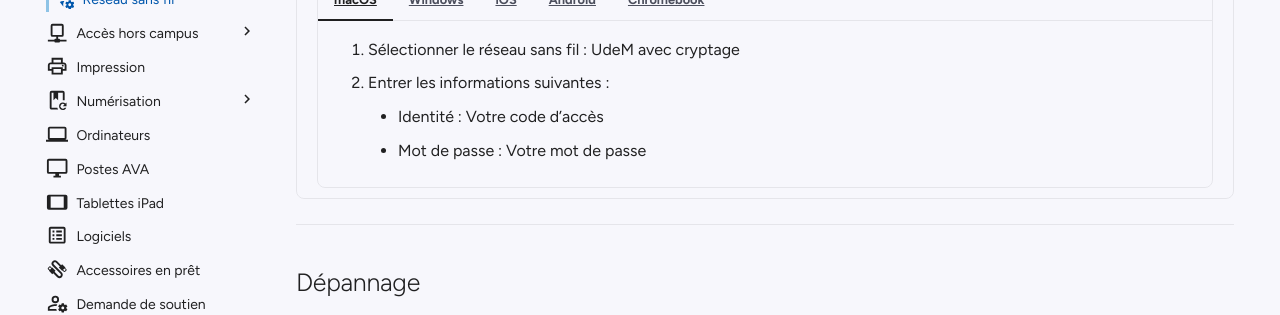
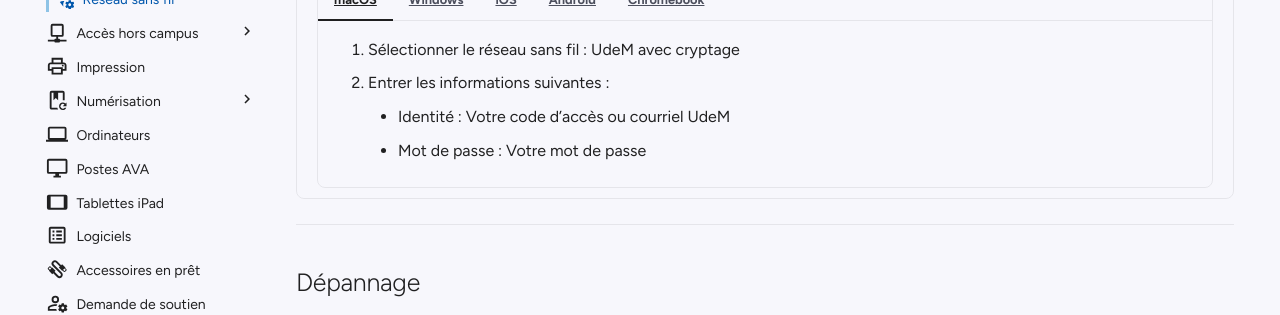
Before and after one commit to bibudem/hub, an MkDocs documentation site: the page built from docs/informatique/sans-fil.md, in a window 1280 px wide and 900 px high, scrolled down 625 px. Shown: the part 153-468 px from the top of the window. Built offline with MkDocs 1.6.1 and Material for MkDocs 9.7.7, drawn with Linux system fonts in a browser that asks for light colours; some web fonts are replaced; comment, search, counter and statistics services are not loaded.

Commit message:
changé ab12345 ou p1234567 pour ou courriel UdeM

```diff
--- a/docs/informatique/sans-fil.md
+++ b/docs/informatique/sans-fil.md
@@ -18,13 +18,13 @@ L'université de Montréal offre plusieurs réseaux Wi-Fi à travers les campus
     === "macOS"
         1. Sélectionner le réseau sans fil : UdeM avec cryptage
         2. Entrer les informations suivantes :
-              - Identité : Votre code d’accès
+              - Identité : Votre code d’accès ou courriel UdeM
               - Mot de passe : Votre mot de passe
 
     === "Windows"
         3. Sélectionner le réseau sans fil : UdeM avec cryptage
         4. Entrer les informations suivantes :
-              - Identité : Votre code d’accès
+              - Identité : Votre code d’accès ou courriel UdeM
               - Mot de passe : Votre mot de passe
 
     === "iOS"
@@ -44,7 +44,7 @@ L'université de Montréal offre plusieurs réseaux Wi-Fi à travers les campus
             |Méthode EAP | PEAP|
             |Phase 2 authentification | MSCHAPV2|
             | Certificat CA | (non spécifié) ou ne pas valider ou ne pas vérifier|
-            |Identité | Votre code d’accès (ex. ab12345 ou p1234567)|
+            |Identité | Votre code d’accès ou courriel UdeM|
             |Anonyme | le laisser vide|
             |Mot de passe | Votre mot de passe|
 
@@ -57,7 +57,7 @@ L'université de Montréal offre plusieurs réseaux Wi-Fi à travers les campus
             | Version TLS minimale | TLS v1.0 (si demandé Android 14 seulement)
             | État du certificat en ligne | Demander l’état du certificat ou Request certificate status |
             | Domaine | umontreal.ca |
-            | Identité | Votre code d’accès (ex. ab12345 ou p1234567) |
+            | Identité | Votre code d’accès ou courriel UdeM |
             | Anonyme | le laisser vide |
             | Mot de passe  | Votre mot de passe |
 
@@ -67,7 +67,7 @@ L'université de Montréal offre plusieurs réseaux Wi-Fi à travers les campus
         |Méthode EAP | PEAP |
         |Phase 2 authentification | MSCHAPV2|
         |CA certificate | (non spécifié) ou ne pas valider ou ne pas vérifier|
-        |Identité | Votre code d’accès (ex. ab12345 ou p1234567)|
+        |Identité | Votre code d’accès ou courriel UdeM|
         |Anonyme | le laisser vide |
         |Mot de passe | Votre mot de passe|
 
```
